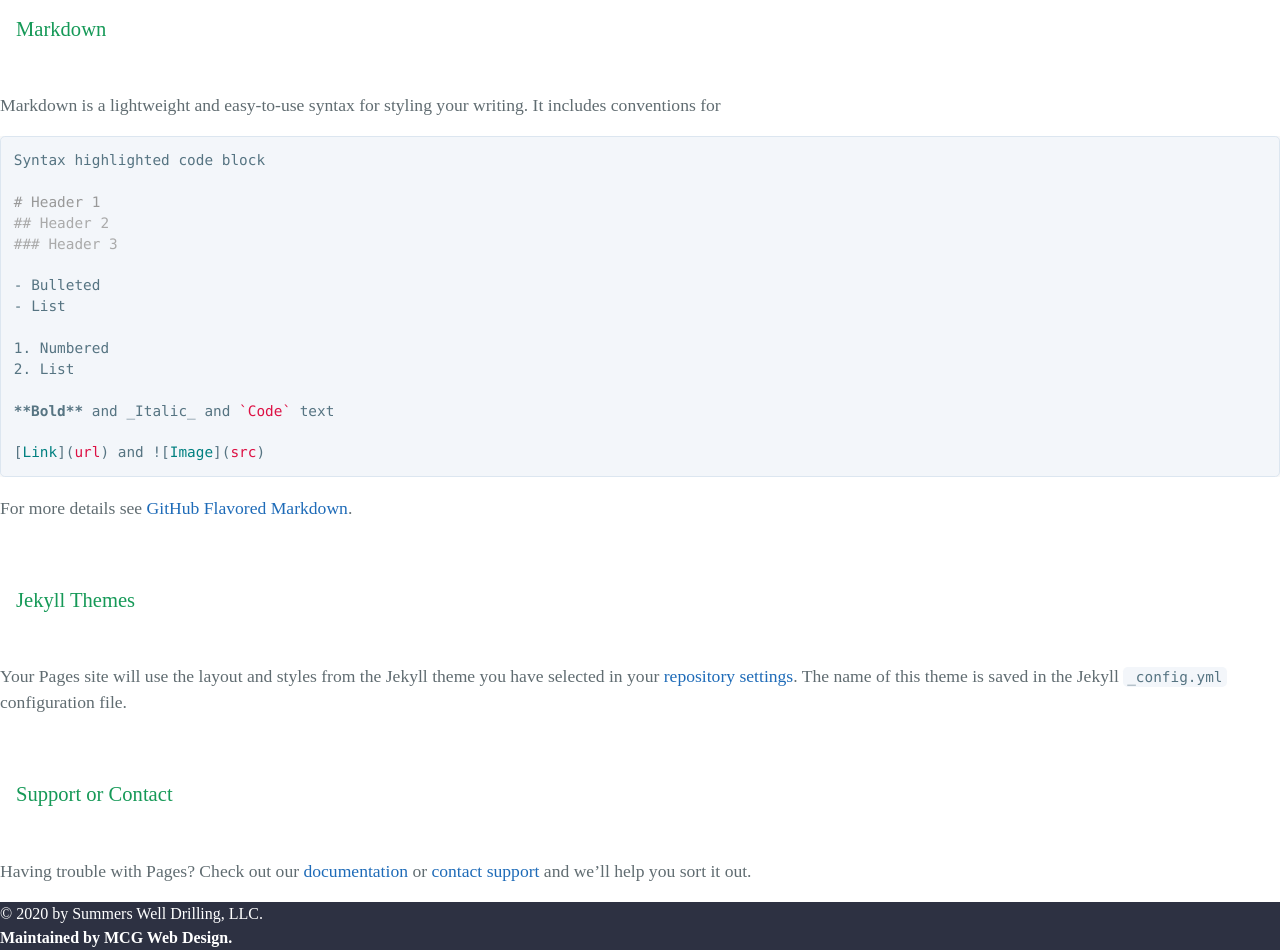
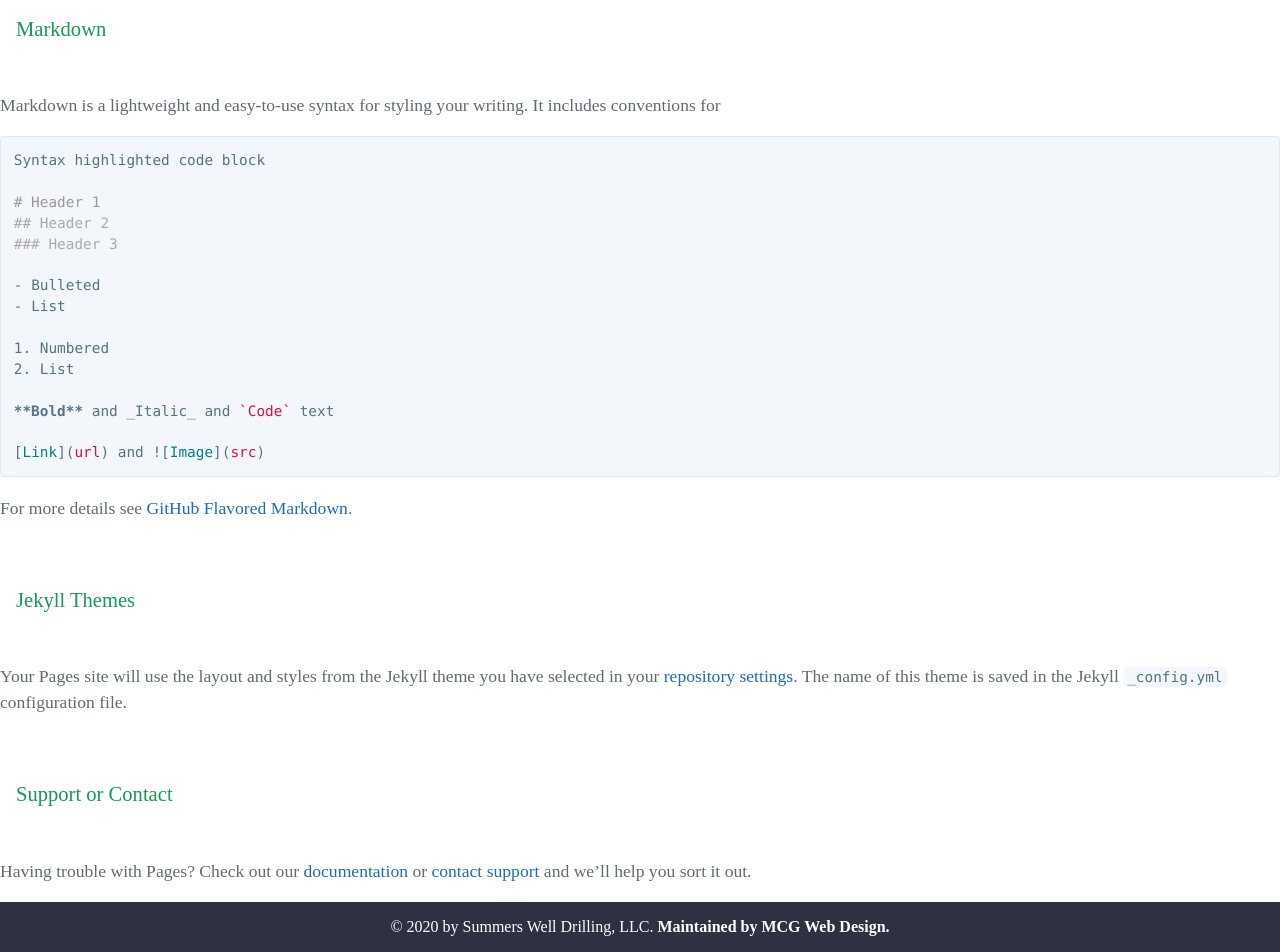
Before and after one commit to jamess999888/SummersDrilling, a Jekyll site: the page built from index.md, in a window 1280 px wide. Shown: the part 983-1935 px from the top of the page. Built offline with Jekyll 4.4.1, drawn with Linux system fonts in a browser that asks for light colours; our own code applies the rules of GitHub Pages for plain Markdown files.

Commit message:
fixing footer styling

```diff
--- a/css/style.css
+++ b/css/style.css
@@ -614,6 +614,8 @@ a:hover{
     background-color:#2D3142;
     color: white;
     width: 100%;
+    padding: 1%;
+    text-align: center;
 }
 @media screen and (min-width: 64em){
     .site-footer{
@@ -631,7 +633,6 @@ a:hover{
     }
 }
 .site-footer-owner{
-    display:block;
     font-weight:bold
 }
 .site-footer-credits{
```
